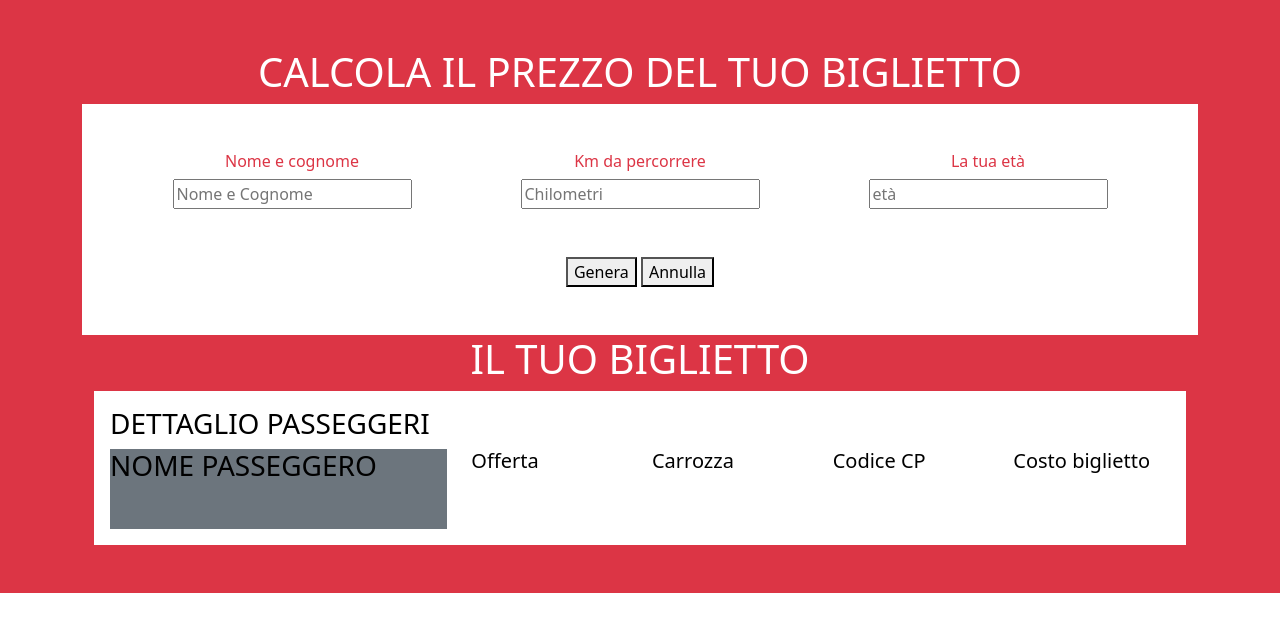
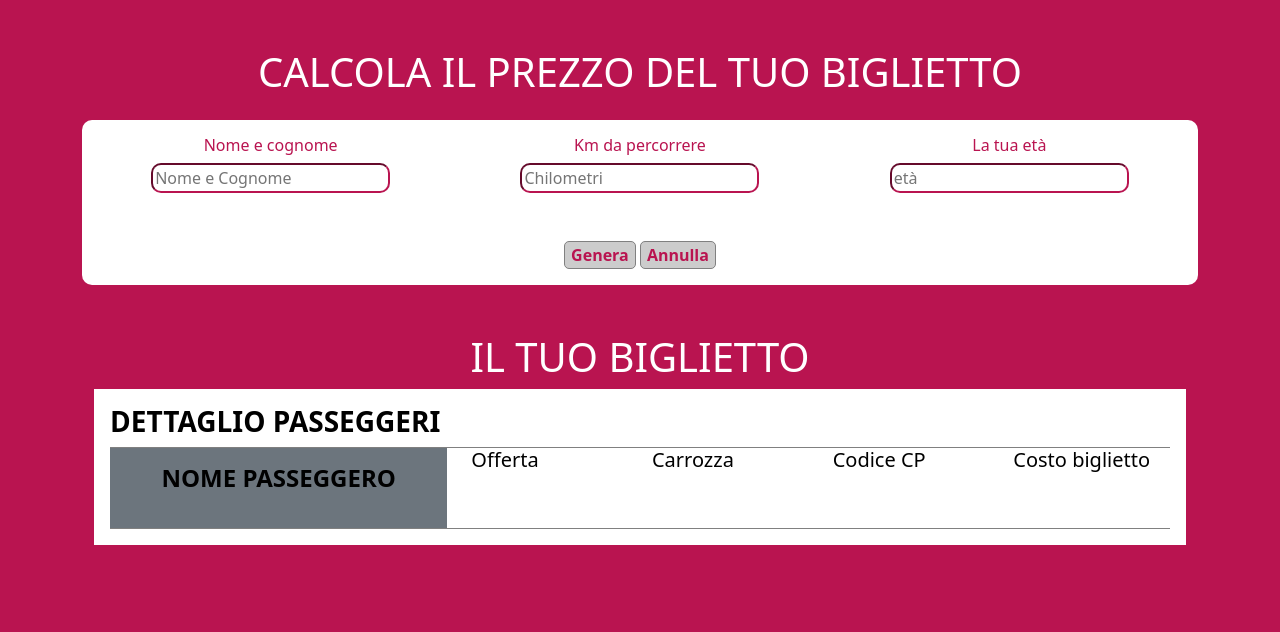
Before and after one commit to GiacomoDiNardo/js-biglietto-treno-form, a plain HTML site: page index.html in a window 1280 px wide. Drawn offline with nearby package versions, Linux system fonts and the light colour scheme.

Commit message:
add some styles

```diff
--- /dev/null
+++ b/css/style.css
@@ -0,0 +1,34 @@
+:root {
+    --primary-color: #B91450;
+}
+
+.bg-general {
+    background-color: var(--primary-color);
+    height: 100vh;
+}
+
+.b-radius {
+    border-radius: 10px;
+}
+
+.text-myprimary {
+    color: var(--primary-color);
+}
+
+.content input {
+    border-radius: 10px;
+    border-color: var(--primary-color);
+}
+
+.button {
+    color: var(--primary-color);
+    background-color: #CCCCCC;
+    font-weight: bold;
+    border: 1px solid gray;
+    border-radius: 5px;
+}
+
+.ticket-content {
+    border-top: 1px solid gray;
+    border-bottom: 1px solid gray;
+}
--- a/index.html
+++ b/index.html
@@ -7,12 +7,13 @@
     <title>Document</title>
 
     <link rel="stylesheet" href=" 	https://cdn.jsdelivr.net/npm/bootstrap@5.2.0-beta1/dist/css/bootstrap.min.css">
+    <link rel="stylesheet" href="css/style.css">
 </head>
 <body>
-    <div class="bg-danger p-5">
+    <div class="bg-general p-5">
         <div class="container text-white text-center">
-            <h1>CALCOLA IL PREZZO DEL TUO BIGLIETTO</h1>
-            <div class="container bg-white p-5 text-danger">
+            <h1 class="pb-3">CALCOLA IL PREZZO DEL TUO BIGLIETTO</h1>
+            <div class="container bg-white p-3 mb-5 text-myprimary b-radius">
                 <div class="row pb-5">
                     <div class="col-4">
                         <div class="content">
@@ -51,11 +52,13 @@
                 <h1>IL TUO BIGLIETTO</h1>
 
                 <div class="container bg-white p-3 text-black text-start">
-                    <h3>DETTAGLIO PASSEGGERI</h3>
+                    <h3 class="fw-bold">DETTAGLIO PASSEGGERI</h3>
+
+                    <div class="ticket-content">
                         <div class="row">
                             <div class="col-4">
-                            <div class="bg-secondary h-100">
-                                <h3>NOME PASSEGGERO</h3>
+                                <div class="bg-secondary h-100 text-center p-3">
+                                    <h4 class="fw-bold">NOME PASSEGGERO</h4>
                                     <h4 class="userNameTicket"></h4>
                                 </div>
 
@@ -78,6 +81,8 @@
                             </div>
                         </div>
                     </div>
+
+                </div>
             </div>
         </div>
 
--- a/js/main.js
+++ b/js/main.js
@@ -33,7 +33,7 @@ submitButton.addEventListener("click", function () {
     const prezzoFinale = prezzoCalcolato.toFixed(2);
 
     userNameElement.innerHTML = inputName.value;
-    nCarrozza.innerHTML = parseInt(Math.random() * 10);
+    nCarrozza.innerHTML = parseInt(Math.random() * 10 + 1);
     nCodice.innerHTML = parseInt(Math.random() * 100000);
     prezzoTicket.innerHTML = prezzoFinale;
 })
```
Lines whose indentation alone changed are shown as unchanged.
